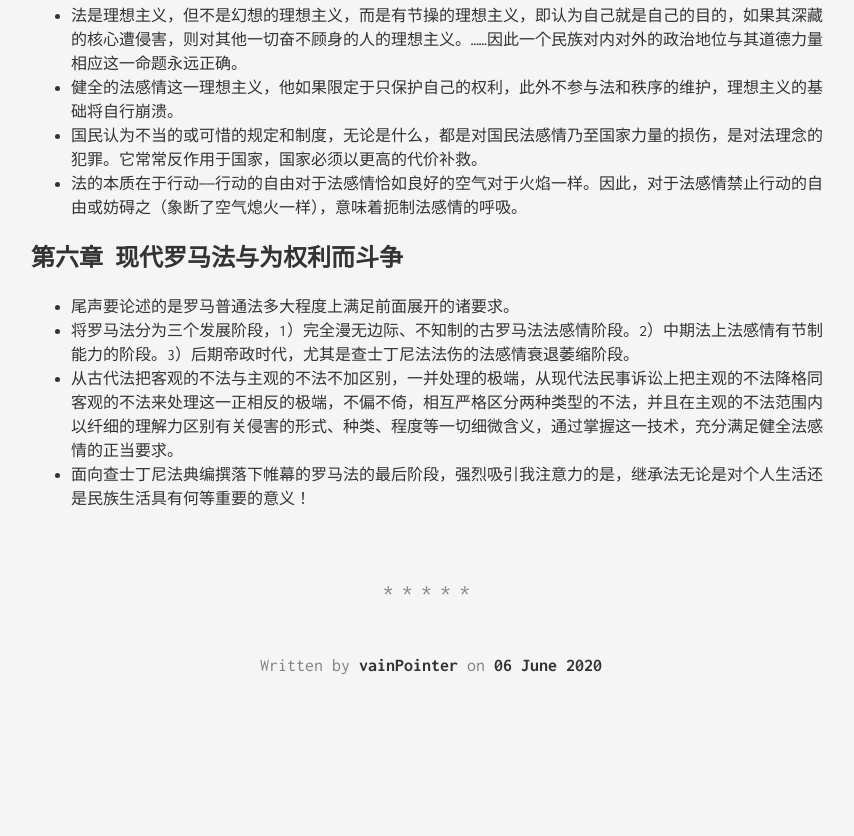
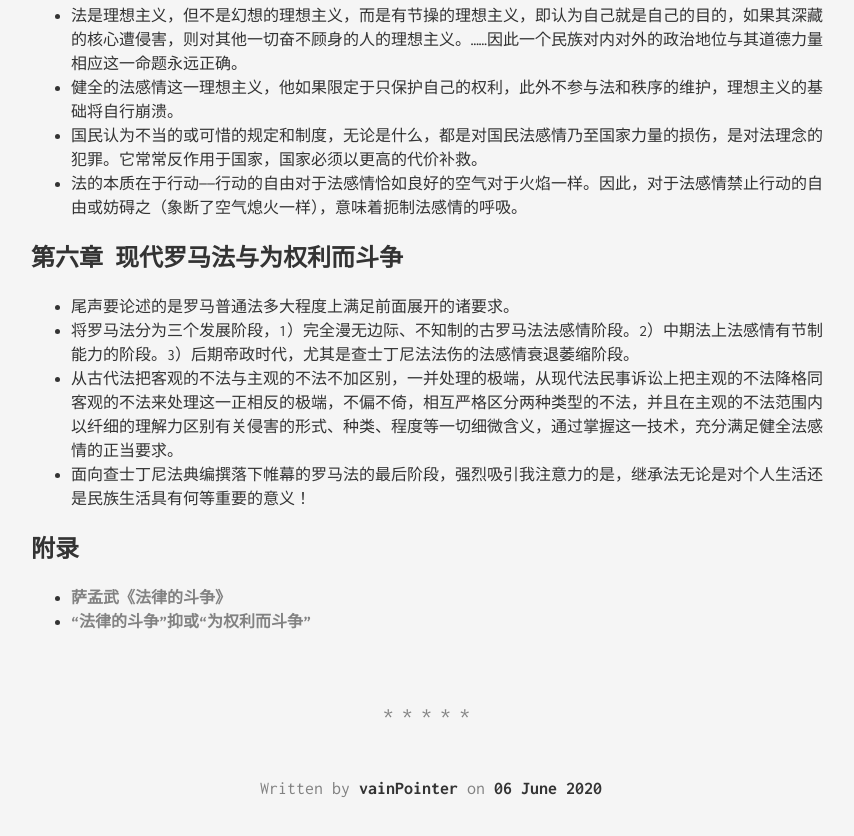
Before and after one commit to vainPointer/vainPointer.github.io, a Jekyll site: the page built from _posts/2020-06-06-Der Kampf ums Recht.markdown, in a window 1280 px wide and 900 px high, scrolled down 1682 px. Shown: the top 836 px of the window, without its empty margins (209-1063 px from the left). Built offline with Jekyll 4.4.1, drawn with Linux system fonts in a browser that asks for light colours; before the commit the page ends 2459 px from its top, so only the background shows below that.

Commit message:
Der Kampf ums Recht

```diff
--- a/_posts/2020-06-06-Der Kampf ums Recht.markdown
+++ b/_posts/2020-06-06-Der Kampf ums Recht.markdown
@@ -49,3 +49,8 @@ categories: [read]
 - 将罗马法分为三个发展阶段，1）完全漫无边际、不知制的古罗马法法感情阶段。2）中期法上法感情有节制能力的阶段。3）后期帝政时代，尤其是查士丁尼法法伤的法感情衰退萎缩阶段。
 - 从古代法把客观的不法与主观的不法不加区别，一并处理的极端，从现代法民事诉讼上把主观的不法降格同客观的不法来处理这一正相反的极端，不偏不倚，相互严格区分两种类型的不法，并且在主观的不法范围内以纤细的理解力区别有关侵害的形式、种类、程度等一切细微含义，通过掌握这一技术，充分满足健全法感情的正当要求。
 - 面向查士丁尼法典编撰落下帷幕的罗马法的最后阶段，强烈吸引我注意力的是，继承法无论是对个人生活还是民族生活具有何等重要的意义！
+
+## 附录
+
+- [萨孟武《法律的斗争》](https://wenku.baidu.com/view/1694ffd6777f5acfa1c7aa00b52acfc788eb9f4a.html)
+- [“法律的斗争”抑或“为权利而斗争”](https://www.doc88.com/p-1961768447907.html)
```
